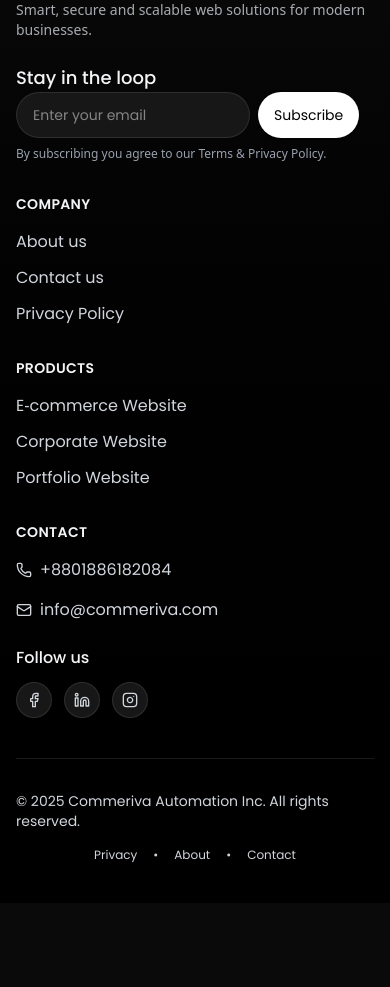
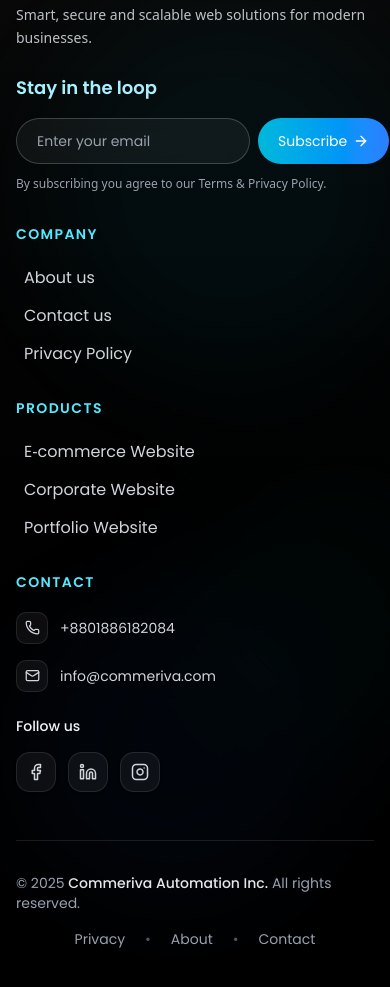
Before and after one commit to nishadmahmud/Commeriva, a Next.js app: page /about-us in a window 390 px wide. Shown: the part 2620-3607 px from the top of the page. Before the commit the page ends 3523 px from the top, so only its background shows below. Built offline with nearby package versions, Linux system fonts and the light colour scheme; a web font is replaced by a local one.

Commit message:
icon, bg color on dark/light, light mode color theme, footer change

```diff
--- a/app/Components/Category.jsx
+++ b/app/Components/Category.jsx
@@ -173,8 +173,8 @@ export default function Category() {
                     transition={{ duration: 0.4, delay: index * 0.05 }}
                     className="group relative cursor-pointer"
                   >
-                    {/* Glow on hover - dark mode only */}
-                    <div className={`absolute -inset-[1px] rounded-xl bg-gradient-to-br ${cat.color} opacity-0 dark:group-hover:opacity-100 blur transition-opacity duration-300 ${isActive ? 'dark:!opacity-100' : ''}`} />
+                    {/* Glow on hover */}
+                    <div className={`absolute -inset-[1px] rounded-xl bg-gradient-to-br ${cat.color} opacity-0 group-hover:opacity-100 blur transition-opacity duration-300 ${isActive ? '!opacity-100' : ''}`} />
 
                     {/* Card */}
                     <div className={`relative h-full rounded-xl overflow-hidden border transition-all duration-300 ${
--- a/app/Components/Footer.jsx
+++ b/app/Components/Footer.jsx
@@ -6,47 +6,61 @@ import {
   Mail,
   Phone,
   MailCheck,
+  ArrowRight,
 } from "lucide-react";
 import Link from "next/link";
 
 const Footer = () => {
   return (
-    <footer className="relative bg-gradient-to-b from-white to-gray-50 dark:from-neutral-950 dark:to-black border-t border-gray-200 dark:border-white/10 md:pt-16 pt-10 pb-10 px-4 sm:px-6 lg:px-8">
-      {/* soft glow */}
+    <footer className="relative bg-gradient-to-b from-white to-gray-50 dark:from-neutral-950 dark:to-black border-t border-gray-200 dark:border-white/10 md:pt-16 pt-10 pb-10 px-4 sm:px-6 lg:px-8 overflow-hidden">
+      {/* Animated background gradient orbs */}
+      <div className="pointer-events-none absolute inset-0 opacity-30 dark:opacity-20">
+        <div className="absolute top-20 left-[10%] w-96 h-96 bg-cyan-500/20 dark:bg-cyan-500/30 rounded-full blur-3xl animate-pulse" />
+        <div className="absolute bottom-20 right-[15%] w-80 h-80 bg-blue-500/20 dark:bg-blue-500/30 rounded-full blur-3xl animate-pulse delay-700" />
+        <div className="absolute top-1/2 left-1/2 w-72 h-72 bg-teal-500/20 dark:bg-teal-500/30 rounded-full blur-3xl animate-pulse delay-1000" />
+      </div>
+
+      {/* soft glow border */}
       <div className="pointer-events-none absolute -top-10 left-0 right-0 h-10 bg-gradient-to-b from-white dark:from-neutral-950 to-transparent" />
       <div className="max-w-7xl mx-auto">
         <div className="grid grid-cols-1 md:grid-cols-2 lg:grid-cols-5 gap-8 lg:gap-12">
           {/* Company Logo and Locations */}
           <div className="lg:col-span-2 space-y-6">
-            <div>
-              <h2 className="text-3xl font-semibold tracking-wide text-gray-900 dark:text-gray-100 mb-2 logoFont">
+            <div className="relative z-10">
+              <h2 className="text-3xl font-bold tracking-wide bg-gradient-to-r from-gray-900 via-gray-700 to-gray-900 dark:from-white dark:via-cyan-100 dark:to-white bg-clip-text text-transparent mb-3 logoFont">
                 Commeriva
               </h2>
-              <p className="text-sm text-gray-600 dark:text-gray-300/80 max-w-md">
+              <p className="text-sm text-gray-600 dark:text-gray-300/90 max-w-md leading-relaxed">
                 Smart, secure and scalable web solutions for modern businesses.
               </p>
             </div>
 
             {/* Subscription Part */}
-            <div className="w-sm">
-              <h3 className="font-medium inline md:text-xl text-lg mb-2 text-gray-800 dark:text-gray-100 poppins">
+            <div className="w-sm relative z-10">
+              <h3 className="font-semibold md:text-xl text-lg mb-4 bg-gradient-to-r from-gray-800 to-gray-600 dark:from-cyan-200 dark:to-blue-200 bg-clip-text text-transparent poppins">
                 Stay in the loop
               </h3>
 
               <div>
+                <div className="relative group">
                   <div className="flex md:gap-3 gap-2 poppins">
                     <input
                       type="email"
                       id="email"
                       placeholder="Enter your email"
-                    className="md:flex-1 px-4 py-3 text-sm rounded-full border border-gray-300 dark:border-white/10 focus:outline-none focus:ring-2 focus:ring-gray-400/60 md:w-full w-[60vw] bg-white/90 dark:bg-neutral-900 dark:text-gray-100"
+                      className="md:flex-1 px-5 py-3 text-sm rounded-full border border-gray-300 dark:border-white/20 focus:outline-none focus:border-cyan-500 dark:focus:border-cyan-400 focus:ring-2 focus:ring-cyan-500/20 md:w-full w-[60vw] bg-white/80 dark:bg-white/5 backdrop-blur-sm dark:text-gray-100 text-gray-900 placeholder:text-gray-500 dark:placeholder:text-gray-400 transition-all"
                     />
-                  <button className="bg-gray-900 dark:bg-white rounded-full text-white dark:text-black md:px-5 px-4 py-2.5 hover:bg-gray-800 dark:hover:bg-gray-100 cursor-pointer text-sm md:text-base transition shadow-sm">
+                    <button className="relative bg-gradient-to-r from-gray-900 to-gray-700 dark:from-cyan-500 dark:to-blue-500 rounded-full text-white md:px-6 px-5 py-2.5 hover:shadow-lg hover:shadow-cyan-500/20 dark:hover:shadow-cyan-500/40 cursor-pointer text-sm md:text-base transition-all duration-300 group/btn overflow-hidden">
+                      <span className="relative z-10 flex items-center gap-1.5">
                         Subscribe
+                        <ArrowRight size={16} className="group-hover/btn:translate-x-0.5 transition-transform" />
+                      </span>
+                      <div className="absolute inset-0 bg-gradient-to-r from-cyan-400 to-blue-400 opacity-0 dark:group-hover/btn:opacity-100 transition-opacity duration-300" />
                     </button>
                   </div>
+                </div>
 
-                <p className="text-xs mt-2 text-gray-500 dark:text-gray-400">
+                <p className="text-xs mt-3 text-gray-500 dark:text-gray-400">
                   By subscribing you agree to our Terms & Privacy Policy.
                 </p>
               </div>
@@ -54,30 +68,33 @@ const Footer = () => {
           </div>
 
           {/* Company Links */}
-          <div className="poppins">
-            <h3 className="font-semibold text-gray-900 dark:text-gray-100 mb-4 text-sm tracking-wide">COMPANY</h3>
+          <div className="poppins relative z-10">
+            <h3 className="font-semibold text-gray-900 dark:text-cyan-300 mb-5 text-sm tracking-widest">COMPANY</h3>
             <ul className="space-y-3">
-              <li>
+              <li className="group">
                 <Link
                   href="/about-us"
-                  className="text-gray-600 dark:text-gray-300 hover:text-gray-900 dark:hover:text-white hover:underline underline-offset-4 transition-colors duration-200"
+                  className="relative text-gray-600 dark:text-gray-300 hover:text-gray-900 dark:hover:text-cyan-400 transition-all duration-200 inline-flex items-center gap-2"
                 >
+                  <span className="w-0 group-hover:w-1.5 h-1.5 rounded-full bg-cyan-500 dark:bg-cyan-400 transition-all duration-200" />
                   About us
                 </Link>
               </li>
-              <li>
+              <li className="group">
                 <Link
                   href="/contact-us"
-                  className="text-gray-600 dark:text-gray-300 hover:text-gray-900 dark:hover:text-white hover:underline underline-offset-4 transition-colors duration-200"
+                  className="relative text-gray-600 dark:text-gray-300 hover:text-gray-900 dark:hover:text-cyan-400 transition-all duration-200 inline-flex items-center gap-2"
                 >
+                  <span className="w-0 group-hover:w-1.5 h-1.5 rounded-full bg-cyan-500 dark:bg-cyan-400 transition-all duration-200" />
                   Contact us
                 </Link>
               </li>
-              <li>
+              <li className="group">
                 <Link
                   href="privacy-policy"
-                  className="text-gray-600 dark:text-gray-300 hover:text-gray-900 dark:hover:text-white hover:underline underline-offset-4 transition-colors duration-200"
+                  className="relative text-gray-600 dark:text-gray-300 hover:text-gray-900 dark:hover:text-cyan-400 transition-all duration-200 inline-flex items-center gap-2"
                 >
+                  <span className="w-0 group-hover:w-1.5 h-1.5 rounded-full bg-cyan-500 dark:bg-cyan-400 transition-all duration-200" />
                   Privacy Policy
                 </Link>
               </li>
@@ -85,30 +102,33 @@ const Footer = () => {
           </div>
 
           {/* Solution Links */}
-          <div className="poppins">
-            <h3 className="font-semibold text-gray-900 dark:text-gray-100 mb-4 text-sm tracking-wide">PRODUCTS</h3>
+          <div className="poppins relative z-10">
+            <h3 className="font-semibold text-gray-900 dark:text-cyan-300 mb-5 text-sm tracking-widest">PRODUCTS</h3>
             <ul className="space-y-3">
-              <li>
+              <li className="group">
                 <Link
                   href="why-nextjs"
-                  className="text-gray-600 dark:text-gray-300 hover:text-gray-900 dark:hover:text-white hover:underline underline-offset-4 transition-colors duration-200"
+                  className="relative text-gray-600 dark:text-gray-300 hover:text-gray-900 dark:hover:text-cyan-400 transition-all duration-200 inline-flex items-center gap-2"
                 >
+                  <span className="w-0 group-hover:w-1.5 h-1.5 rounded-full bg-cyan-500 dark:bg-cyan-400 transition-all duration-200" />
                   E‑commerce Website
                 </Link>
               </li>
-              <li>
+              <li className="group">
                 <Link
                   href="corporate-website"
-                  className="text-gray-600 dark:text-gray-300 hover:text-gray-900 dark:hover:text-white hover:underline underline-offset-4 transition-colors duration-200"
+                  className="relative text-gray-600 dark:text-gray-300 hover:text-gray-900 dark:hover:text-cyan-400 transition-all duration-200 inline-flex items-center gap-2"
                 >
+                  <span className="w-0 group-hover:w-1.5 h-1.5 rounded-full bg-cyan-500 dark:bg-cyan-400 transition-all duration-200" />
                   Corporate Website
                 </Link>
               </li>
-              <li>
+              <li className="group">
                 <Link
                   href="portfolio-website"
-                  className="text-gray-600 dark:text-gray-300 hover:text-gray-900 dark:hover:text-white hover:underline underline-offset-4 transition-colors duration-200"
+                  className="relative text-gray-600 dark:text-gray-300 hover:text-gray-900 dark:hover:text-cyan-400 transition-all duration-200 inline-flex items-center gap-2"
                 >
+                  <span className="w-0 group-hover:w-1.5 h-1.5 rounded-full bg-cyan-500 dark:bg-cyan-400 transition-all duration-200" />
                   Portfolio Website
                 </Link>
               </li>
@@ -116,38 +136,42 @@ const Footer = () => {
           </div>
 
           {/* Contact Us */}
-          <div className="poppins">
-            <h3 className="font-semibold text-gray-900 dark:text-gray-100 mb-4 text-sm tracking-wide">CONTACT</h3>
-            <div className="mb-4 flex items-center gap-2 text-gray-700 dark:text-gray-300">
-              <Phone size={16} />
-              <p className="">+8801886182084</p>
+          <div className="poppins relative z-10">
+            <h3 className="font-semibold text-gray-900 dark:text-cyan-300 mb-5 text-sm tracking-widest">CONTACT</h3>
+            <div className="mb-4 flex items-center gap-3 text-gray-700 dark:text-gray-300 group hover:text-gray-900 dark:hover:text-cyan-400 transition-colors">
+              <div className="w-8 h-8 rounded-lg bg-gray-100 dark:bg-white/5 border border-gray-200 dark:border-white/10 flex items-center justify-center group-hover:bg-cyan-50 dark:group-hover:bg-cyan-500/10 dark:group-hover:border-cyan-500/30 transition-all">
+                <Phone size={15} className="dark:group-hover:text-cyan-400 transition-colors" />
               </div>
-            <div className="mb-6 flex items-center gap-2 text-gray-700 dark:text-gray-300">
-              <Mail size={16} />
-              <p className="">info@commeriva.com</p>
+              <p className="text-sm">+8801886182084</p>
+            </div>
+            <div className="mb-6 flex items-center gap-3 text-gray-700 dark:text-gray-300 group hover:text-gray-900 dark:hover:text-cyan-400 transition-colors">
+              <div className="w-8 h-8 rounded-lg bg-gray-100 dark:bg-white/5 border border-gray-200 dark:border-white/10 flex items-center justify-center group-hover:bg-cyan-50 dark:group-hover:bg-cyan-500/10 dark:group-hover:border-cyan-500/30 transition-all">
+                <Mail size={15} className="dark:group-hover:text-cyan-400 transition-colors" />
+              </div>
+              <p className="text-sm">info@commeriva.com</p>
             </div>
             <div>
-              <h4 className="font-medium text-gray-900 dark:text-gray-100 mb-3">Follow us</h4>
+              <h4 className="font-medium text-gray-900 dark:text-gray-100 mb-4 text-sm">Follow us</h4>
               <div className="flex space-x-3">
                 <Link
                   target="_blank"
                   href="https://www.facebook.com/profile.php?id=61579322220482"
-                  className="w-9 h-9 bg-white dark:bg-neutral-900 border border-gray-200 dark:border-white/10 rounded-full flex items-center justify-center hover:bg-gray-50 dark:hover:bg-white/10 hover:border-gray-300 transition-colors duration-200 shadow-sm"
+                  className="relative w-10 h-10 bg-white dark:bg-white/5 border border-gray-200 dark:border-white/10 rounded-xl flex items-center justify-center hover:bg-gray-50 dark:hover:bg-cyan-500/10 hover:border-gray-300 dark:hover:border-cyan-500/30 transition-all duration-300 group/social shadow-sm hover:shadow-cyan-500/10"
                 >
-                  <Facebook size={16} className="text-gray-600 dark:text-gray-300" />
+                  <Facebook size={18} className="text-gray-600 dark:text-gray-300 dark:group-hover/social:text-cyan-400 transition-colors" />
                 </Link>
                 <Link
                   href="https://www.linkedin.com/company/commeriva"
                   target="_blank"
-                  className="w-9 h-9 bg-white dark:bg-neutral-900 border border-gray-200 dark:border-white/10 rounded-full flex items-center justify-center hover:bg-gray-50 dark:hover:bg-white/10 hover:border-gray-300 transition-colors duration-200 shadow-sm"
+                  className="relative w-10 h-10 bg-white dark:bg-white/5 border border-gray-200 dark:border-white/10 rounded-xl flex items-center justify-center hover:bg-gray-50 dark:hover:bg-cyan-500/10 hover:border-gray-300 dark:hover:border-cyan-500/30 transition-all duration-300 group/social shadow-sm hover:shadow-cyan-500/10"
                 >
-                  <Linkedin size={16} className="text-gray-600 dark:text-gray-300" />
+                  <Linkedin size={18} className="text-gray-600 dark:text-gray-300 dark:group-hover/social:text-cyan-400 transition-colors" />
                 </Link>
                 <a
                   href="#"
-                  className="w-9 h-9 bg-white dark:bg-neutral-900 border border-gray-200 dark:border-white/10 rounded-full flex items-center justify-center hover:bg-gray-50 dark:hover:bg-white/10 hover:border-gray-300 transition-colors duration-200 shadow-sm"
+                  className="relative w-10 h-10 bg-white dark:bg-white/5 border border-gray-200 dark:border-white/10 rounded-xl flex items-center justify-center hover:bg-gray-50 dark:hover:bg-cyan-500/10 hover:border-gray-300 dark:hover:border-cyan-500/30 transition-all duration-300 group/social shadow-sm hover:shadow-cyan-500/10"
                 >
-                  <Instagram size={16} className="text-gray-600 dark:text-gray-300" />
+                  <Instagram size={18} className="text-gray-600 dark:text-gray-300 dark:group-hover/social:text-cyan-400 transition-colors" />
                 </a>
               </div>
             </div>
@@ -155,17 +179,17 @@ const Footer = () => {
         </div>
 
         {/* Bottom Section */}
-        <div className="mt-10 pt-8 border-t border-gray-200 dark:border-white/10">
+        <div className="relative z-10 mt-12 pt-8 border-t border-gray-200 dark:border-white/10">
           <div className="flex flex-col sm:flex-row justify-between items-center space-y-4 sm:space-y-0">
-            <p className="text-gray-700 dark:text-gray-300 text-sm poppins">
-              © 2025 Commeriva Automation Inc. All rights reserved.
+            <p className="text-gray-600 dark:text-gray-400 text-sm poppins">
+              © 2025 <span className="font-medium text-gray-800 dark:text-gray-200">Commeriva Automation Inc.</span> All rights reserved.
             </p>
-            <div className="flex items-center gap-4 text-xs text-gray-600 dark:text-gray-300 poppins">
-              <Link href="/privacy-policy" className="hover:text-gray-900 dark:hover:text-white hover:underline underline-offset-4">Privacy</Link>
-              <span>•</span>
-              <Link href="/about-us" className="hover:text-gray-900 dark:hover:text-white hover:underline underline-offset-4">About</Link>
-              <span>•</span>
-              <Link href="/contact-us" className="hover:text-gray-900 dark:hover:text-white hover:underline underline-offset-4">Contact</Link>
+            <div className="flex items-center gap-5 text-sm text-gray-600 dark:text-gray-400 poppins">
+              <Link href="/privacy-policy" className="hover:text-gray-900 dark:hover:text-cyan-400 transition-colors duration-200">Privacy</Link>
+              <span className="text-gray-300 dark:text-gray-600">•</span>
+              <Link href="/about-us" className="hover:text-gray-900 dark:hover:text-cyan-400 transition-colors duration-200">About</Link>
+              <span className="text-gray-300 dark:text-gray-600">•</span>
+              <Link href="/contact-us" className="hover:text-gray-900 dark:hover:text-cyan-400 transition-colors duration-200">Contact</Link>
             </div>
           </div>
         </div>
```
Also changed, not shown: app/about-us/page.jsx (+15 -8 lines), app/contact-us/page.jsx (+19 -12 lines), app/integration/page.jsx (+20 -3 lines), app/landing-page/page.jsx (+11 -13 lines), app/portfolio-website/page.jsx (+20 -29 lines). Lines whose indentation alone changed are shown as unchanged.
